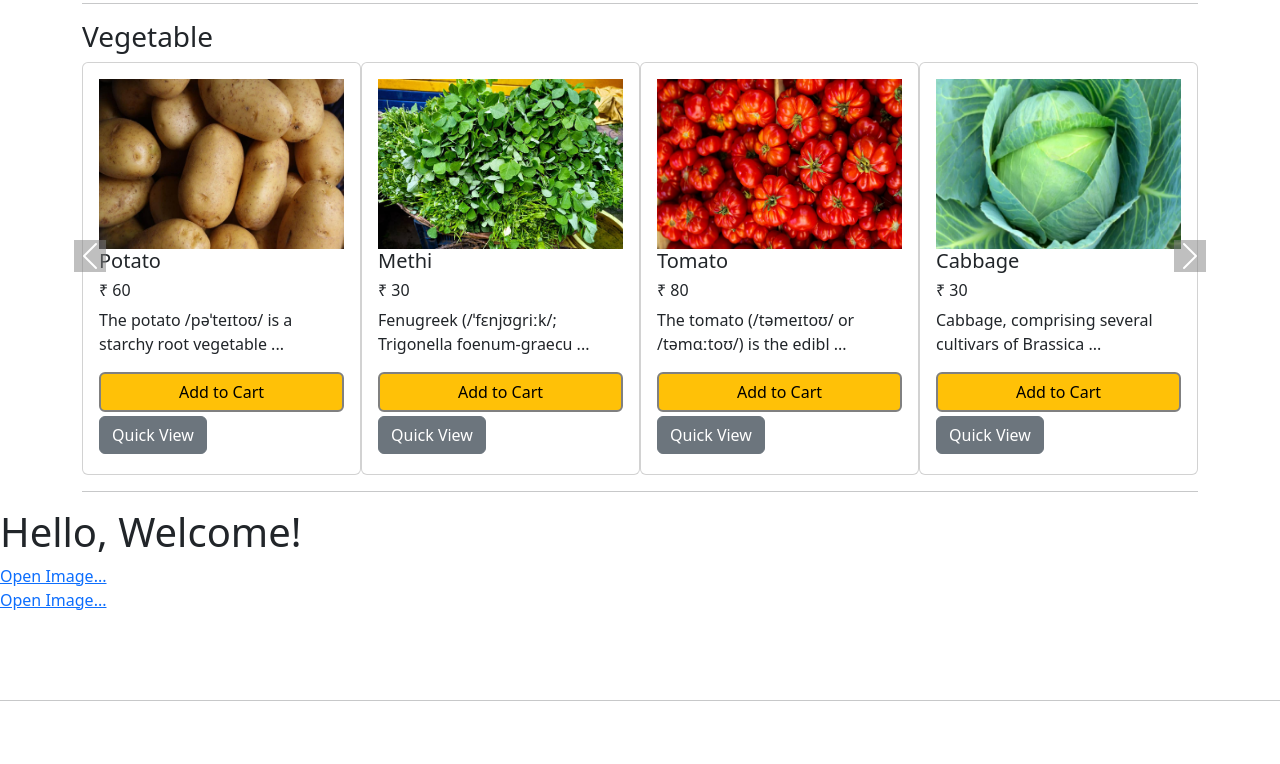
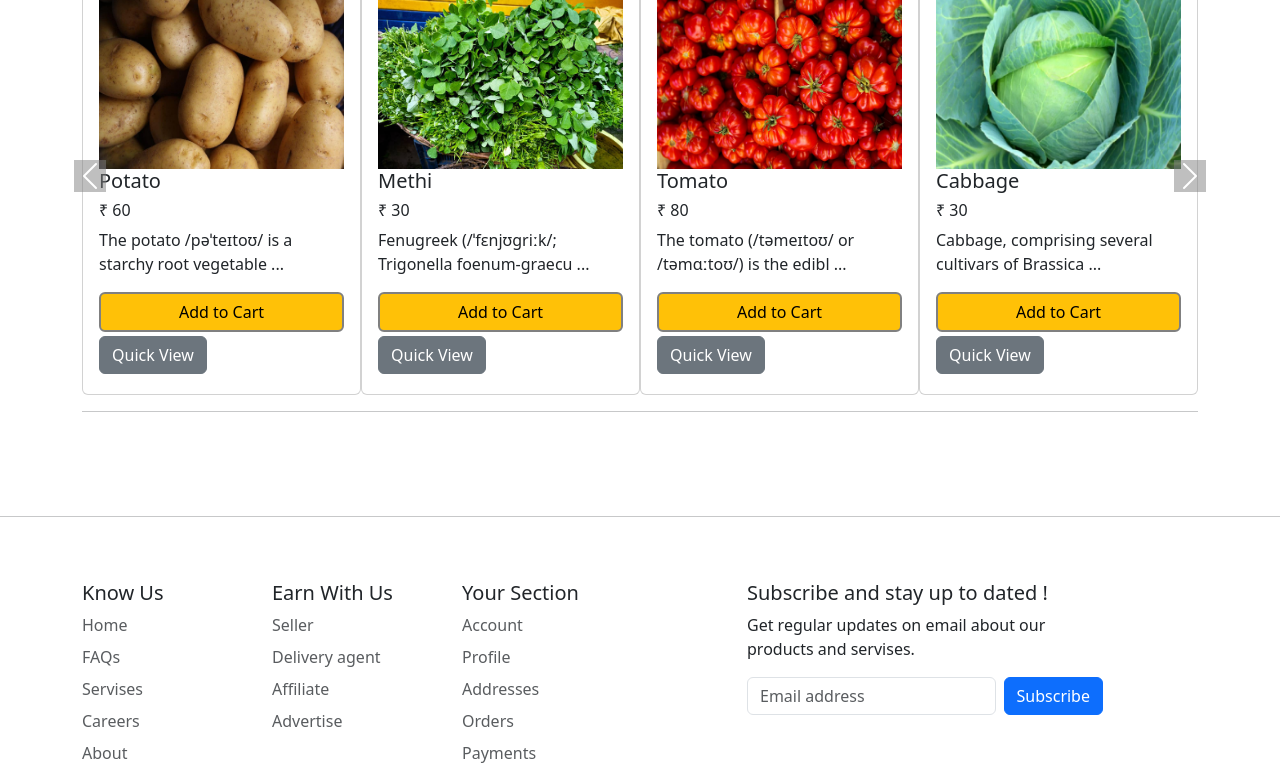
Before and after one commit to MithunRR/eCom, a Django app: page / in a window 1280 px wide. Shown: the part 2258-3022 px from the top of the page. Run offline with Django 4.2, Linux system fonts and the light colour scheme; data comes from the database, SQL or seed files in the repository; both versions use the stored data as it was after the commit; some libraries are stand-ins or nearby versions.

Commit message:
changes little

```diff
--- a/eBhandar/static/css/style.css
+++ b/eBhandar/static/css/style.css
@@ -58,7 +58,7 @@ body{
 /* category navbar style  */
 
 .category-navbar{
-    padding-top: 80px;
+    /* margin-top: 80px; */
     display: flex;
     justify-content: space-between;
     width: 100%;
--- a/eBhandar/templates/index.html
+++ b/eBhandar/templates/index.html
@@ -294,13 +294,6 @@ https://www.w3schools.com/bootstrap/ny.jpg
   {% endfor %}
 
   <!-- carousel end -->
-
-  <h1>Hello, Welcome!</h1>
-  {% load static %}
-  <a href="{% static 'img/akka.JPG' %}">Open Image...</a>
-  <br>
-  <a href="{% static 'img/harshu.JPG' %}">Open Image...</a>
-  <br>
   <br>
   <br>
   <br>
```
Also changed, not shown: db.sqlite3, eBhandar/static/img/harshu.jpg (deleted).
